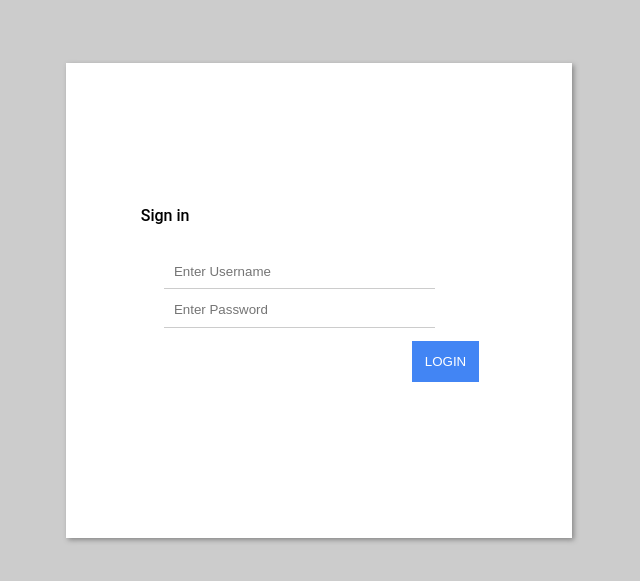
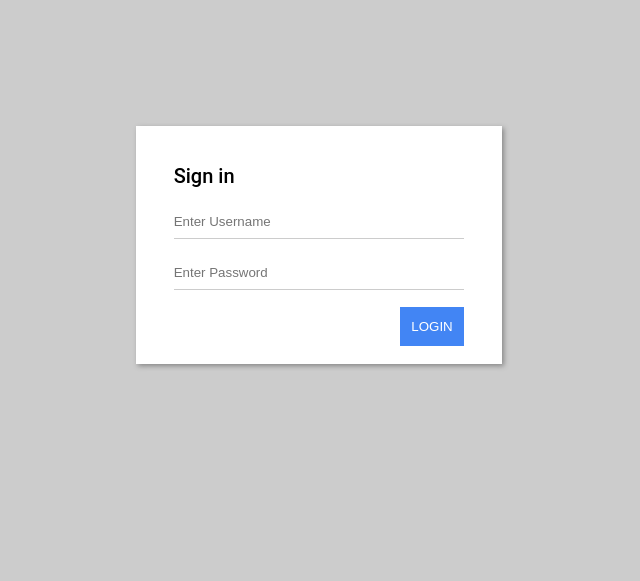
Before and after one commit to muditk98/vitpay, a PHP site: page /loginpage.html in a window 1280 px wide. Shown: the top 581 px of the page, without its empty margins (321-961 px from the left). Run offline with PHP 8.4, Linux system fonts and the light colour scheme.

Commit message:
Aligned login page

```diff
--- a/html/loginpage.html
+++ b/html/loginpage.html
@@ -1,79 +1,79 @@
 <!DOCTYPE html>
-<html>
+<html lang="en">
 <style>
 body {
 	background-color: #ccc;
-	font-family: 'Roboto', 'sans serif';
+	font-family: "Roboto", "sans-serif";
 }
 .container {
-	width: 30%;
-	margin: 5% auto;
-	/*padding: 50px 10px;*/
-	padding: 10% 5%;
+	width: 23%;
+	margin: 10% auto;
+	padding: 3%;
 	box-shadow: 2px 2px 5px #888888;
 	background-color: #fff;
 }
-table {
-	width: 90%;
-	padding: 2%;
-	margin: 5% auto;
+/* #signintable  {
+	padding: 10%;
+	margin: 2% auto;
+	width: 100%;
+}
+ */
+#signin {
+	font-weight: 500;
+	margin: auto;
+	font-size: 20px;
 }
 
-#signin {
-	font-weight: 500;
-	margin-left: 3%;
+#inpcont {
+	background-color: rgba(0,0,0,0);
+	width: 100%;
+	margin: 3% auto;
 }
-
-input[type=text], input[type=password] {
+input {
 	border: none;
 	outline: none;
 	background-color: rgba(0,0,0,0);
-    border-bottom: 1px solid #ccc;
-    width: 80%;
-    padding: 3%;
+	border-bottom: 1px solid #ccc;
+	width: 100%;
+	margin: 3% 0;
+	padding: 3% 0;
+	/*margin: auto;*/
+	padding: 3% 0;
+
 }
 
-button[type=submit]{
+
+
+input[type=submit]{
 	border: none;
-	outline: none;
 	background-color: #4285f4;
 	color: white;
+	width: auto;
 	font-weight: 400;
-    padding: 4%;
-    margin-top: 3%;
-    float: right;
+	padding: 4%;
+	float: right;
 	cursor: pointer;
 
 }
-button[type=submit]:hover{
+input[type=submit]:hover{
 	opacity: 0.9;
 }
 
- label {
-	display: none;
-}
 
 </style>
 <head>
+	<meta charset="UTF-8">
 	<title>Login Page</title>
 </head>
 <body>
 	<form action="/login_script.php" method="post">
 		<div class="container">
 			<p id="signin">Sign in</p>
-			<table>
-				<tr>
-					<td><label for="uname"> Username </label></td>
-					<td><input type="text" placeholder="Enter Username" name="uname" required /></td>
-				</tr>
-				<tr>
-					<td><label for="passwd"> Password </label></td>
-					<td><input type="password" placeholder="Enter Password" name="passwd" required /></td>
-				</tr>
-				<tr>
-					<td colspan="2"><button type="Submit" value="LOGIN">LOGIN</button></td>
-				</tr>
-			</table>
+			<div id="inpcont">
+				<input type="text" placeholder="Enter Username" name="uname" required /><br>
+				<input type="password" placeholder="Enter Password" name="passwd" required /><br>
+				<input type="Submit" value="LOGIN"/><br>
+			</div>
 		</div>
 	</form>
 </body>
```
Also changed, not shown: html/login_script.php (+18 -3 lines).
